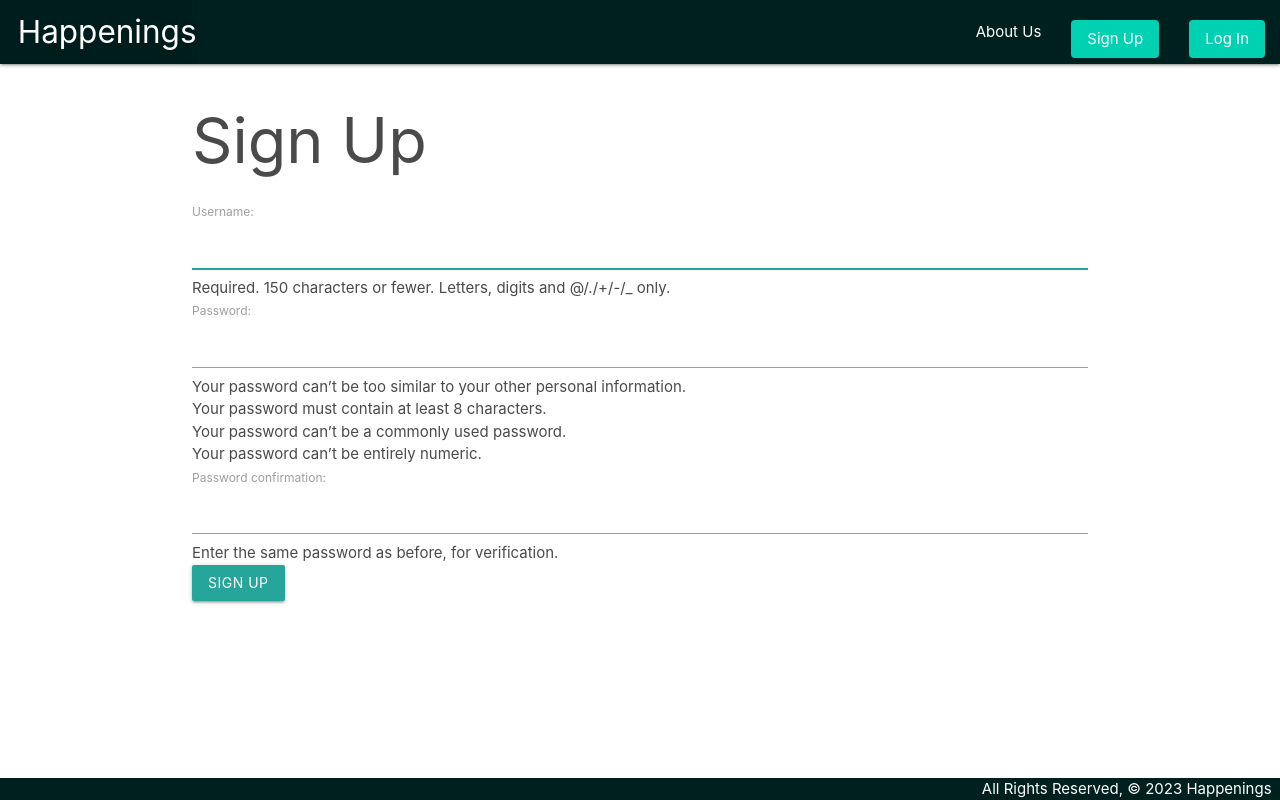
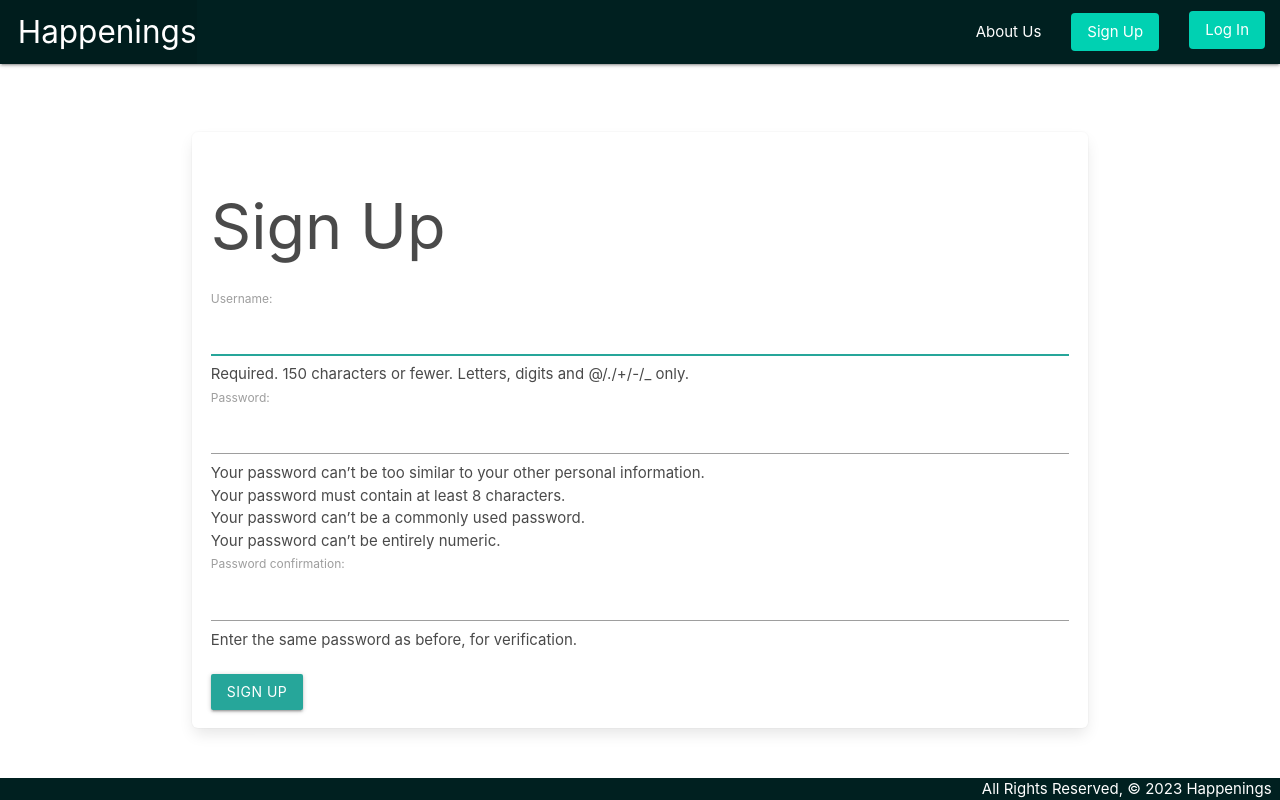
Before and after one commit to wfung14/Happenings, a Django app: page /accounts/signup/ in a window 1280 px wide. Run offline with Django 4.2, Linux system fonts and the light colour scheme.

Commit message:
update signup/login page styling

```diff
--- a/happeningconnoisseur/main_app/static/css/style.css
+++ b/happeningconnoisseur/main_app/static/css/style.css
@@ -22,5 +22,9 @@
 }
 
 .right input {
-  margin-top: 2.5vh;
+  margin-top: 15%;
 }
+
+.right a:hover {
+  color: #53F1F1;
+}
--- a/happeningconnoisseur/main_app/templates/registration/login.html
+++ b/happeningconnoisseur/main_app/templates/registration/login.html
@@ -1,9 +1,13 @@
 {% extends 'base.html' %} {% block content %}
-  <h1>Log In</h1>
+<br><br><br>
+<div class="box">
+<h1>Log In</h1>
   <form method="POST" action="{% url 'login' %}">
     {% csrf_token %}
     {{ form.as_p }}
+    <br>
     <input type="hidden" name="next" value="{{ next }}">
     <button type="submit" class="btn">Log In</button>
   </form>
+</div>
   {% endblock %}
--- a/happeningconnoisseur/main_app/templates/registration/signup.html
+++ b/happeningconnoisseur/main_app/templates/registration/signup.html
@@ -1,11 +1,14 @@
-
 {% extends 'base.html' %} {% block content %}
-  <h1>Sign Up</h1>
+<br><br><br>
+<div class="box">
+<h1>Sign Up</h1>
 
 <p class="red-text">{{ error_message }}</p>
   <form method="POST" action="{% url 'signup' %}">
     {% csrf_token %}
     {{ form.as_p }}
+    <br>
     <button type="submit" class="btn">Sign Up</button>
   </form>
+</div>
   {% endblock %}
```
